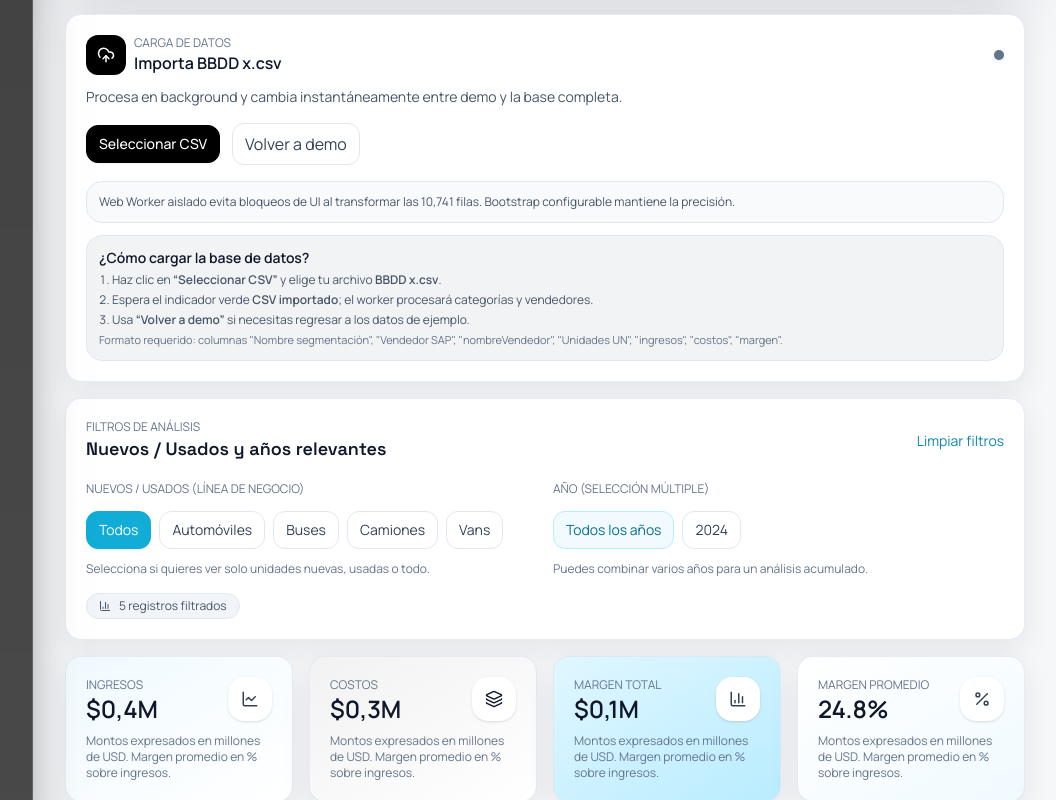
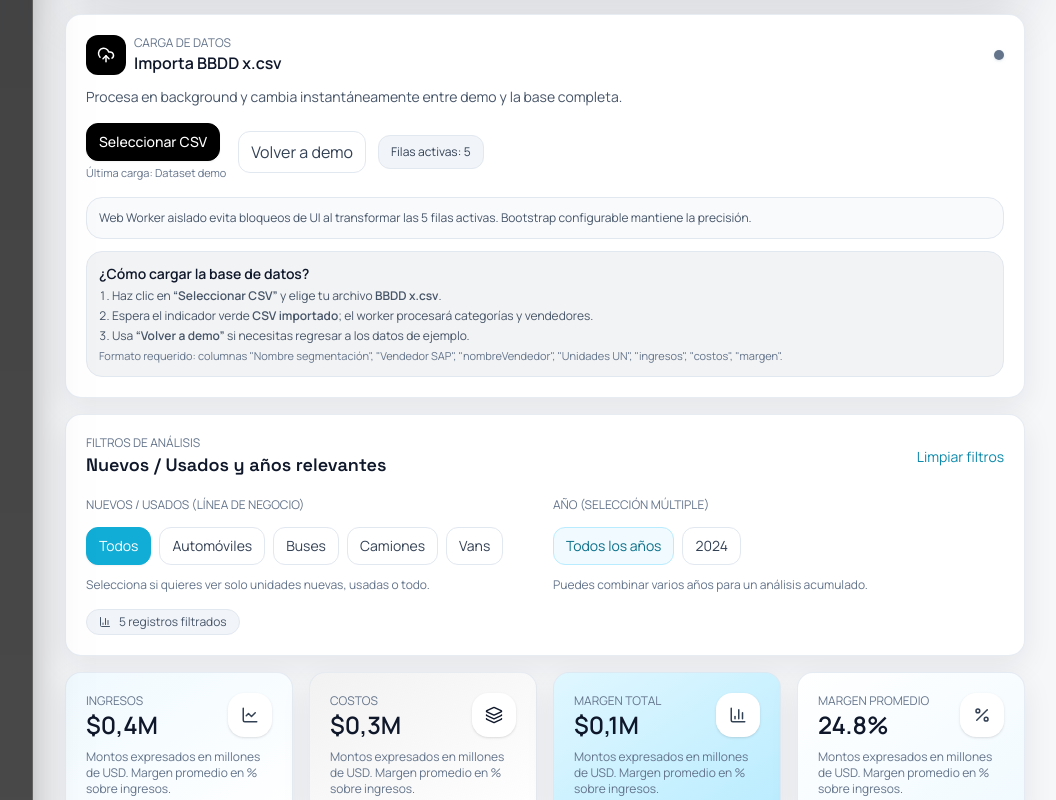
Before and after one commit to Paradigma-corp/MBA, a React (Vite) app: page / in a window 1280 px wide. Shown: the part 800-1600 px from the top of the page, without its empty margins (223-1279 px from the left). Built offline with nearby package versions, Linux system fonts and the light colour scheme.

Commit message:
Improve data load messaging

```diff
--- a/src/App.jsx
+++ b/src/App.jsx
@@ -81,6 +81,7 @@ const App = () => {
   const [correlations, setCorrelations] = useState(computeCorrelations(demoRecords));
   const [rawRecords, setRawRecords] = useState(demoRecords);
   const [dataSource, setDataSource] = useState('demo');
+  const [lastFileName, setLastFileName] = useState('Dataset demo');
   const [filters, setFilters] = useState({
     years: [],
     businessLine: 'all',
@@ -128,6 +129,7 @@ const App = () => {
         setFilters({ years: [], businessLine: 'all' });
         setRawRecords(parsed);
         setDataSource('imported');
+        setLastFileName(file?.name || 'CSV importado');
       },
       error: (error) => {
         console.error('CSV parse error', error);
@@ -143,6 +145,7 @@ const App = () => {
     setRawRecords(demoRecords);
     setFilters({ years: [], businessLine: 'all' });
     setDataSource('demo');
+    setLastFileName('Dataset demo');
   };
 
   const totals = useMemo(() => {
@@ -538,7 +541,9 @@ const App = () => {
               <div className="p-3 rounded-2xl bg-white/5 border border-white/10 text-sm backdrop-blur">
                 <p className="text-[11px] uppercase text-white/60">Origen de datos</p>
                 <p className="font-semibold text-white">{dataSource === 'demo' ? 'Dataset demo' : 'CSV importado'}</p>
-              <p className="text-xs text-white/60 mt-1">10,741 registros procesados vía Web Worker.</p>
+                <p className="text-xs text-white/60 mt-1">
+                  {formatNumber(recordCount, { maximumFractionDigits: 0 })} registros procesados vía Web Worker.
+                </p>
               </div>
               <div className="flex items-center gap-2 text-celeste-100 text-sm">
                 <ShieldCheck size={16} />
@@ -647,10 +652,13 @@ const App = () => {
                 </div>
                 <p className="text-sm text-slate-600 mb-4">Procesa en background y cambia instantáneamente entre demo y la base completa.</p>
                 <div className="flex flex-wrap items-center gap-3">
+                  <div className="space-y-1">
                     <label className="inline-flex items-center gap-2 px-3 py-2 bg-black text-white rounded-xl border border-black cursor-pointer shadow-sm hover:-translate-y-0.5 transition">
                       <input type="file" accept=".csv" className="hidden" onChange={(e) => e.target.files?.[0] && handleFile(e.target.files[0])} />
                       <span className="text-sm font-medium">Seleccionar CSV</span>
                     </label>
+                    <p className="text-[11px] text-slate-500">Última carga: {lastFileName}</p>
+                  </div>
                   <button
                     type="button"
                     onClick={resetDemo}
@@ -658,9 +666,12 @@ const App = () => {
                   >
                     Volver a demo
                   </button>
+                  <div className="px-3 py-2 rounded-xl bg-slate-100 border border-slate-200 text-xs text-slate-700">
+                    Filas activas: {formatNumber(recordCount, { maximumFractionDigits: 0 })}
+                  </div>
                 </div>
                 <div className="mt-4 p-3 rounded-2xl bg-slate-50 border border-slate-200 text-xs text-slate-600">
-                  Web Worker aislado evita bloqueos de UI al transformar las 10,741 filas. Bootstrap configurable mantiene la precisión.
+                  Web Worker aislado evita bloqueos de UI al transformar las {formatNumber(recordCount, { maximumFractionDigits: 0 })} filas activas. Bootstrap configurable mantiene la precisión.
                 </div>
                 <div className="mt-3 p-3 rounded-2xl bg-slate-900/5 border border-slate-200 text-xs text-slate-600 space-y-1">
                   <p className="font-semibold text-slate-900 text-sm">¿Cómo cargar la base de datos?</p>
```
Lines whose indentation alone changed are shown as unchanged.
